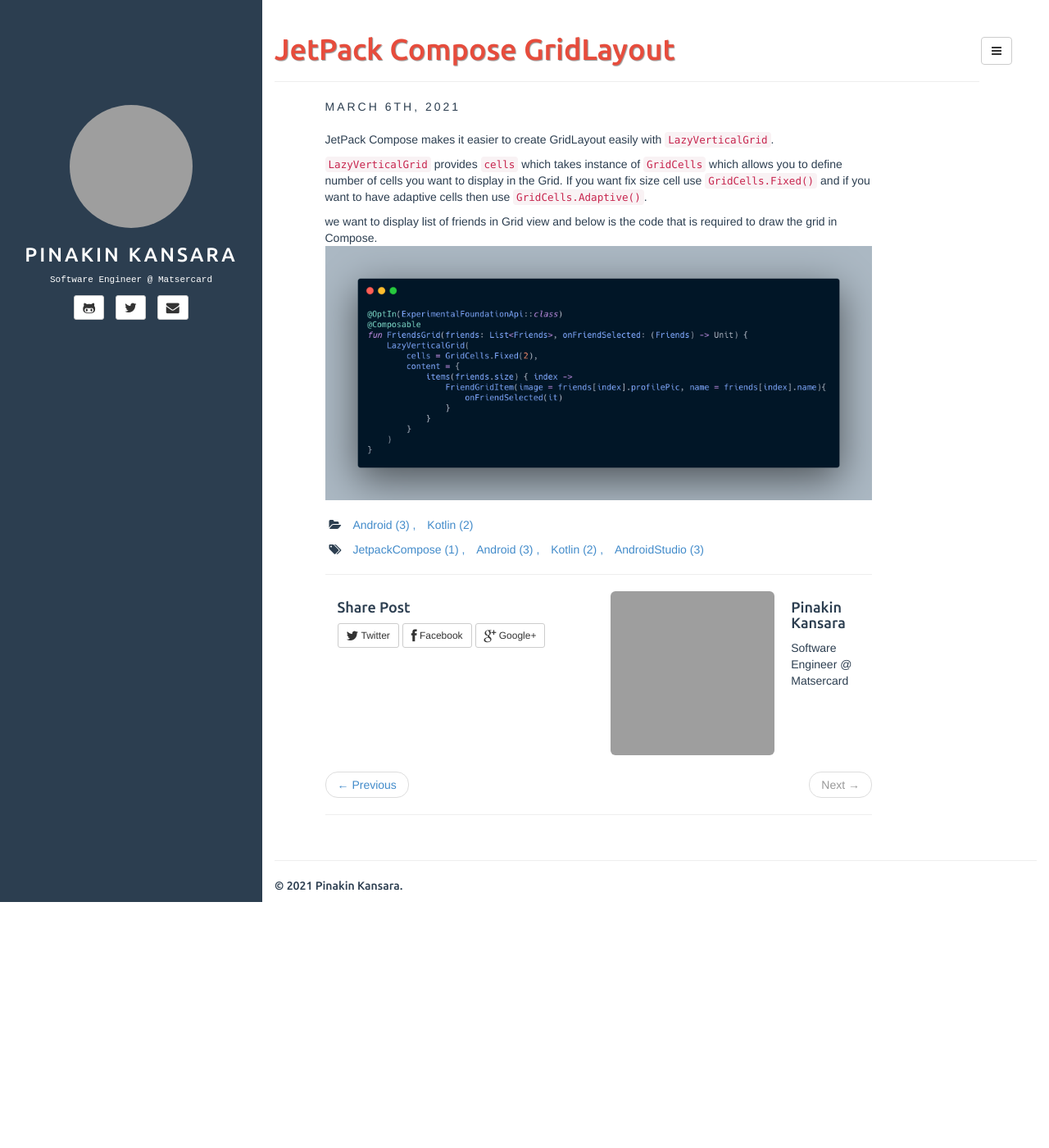
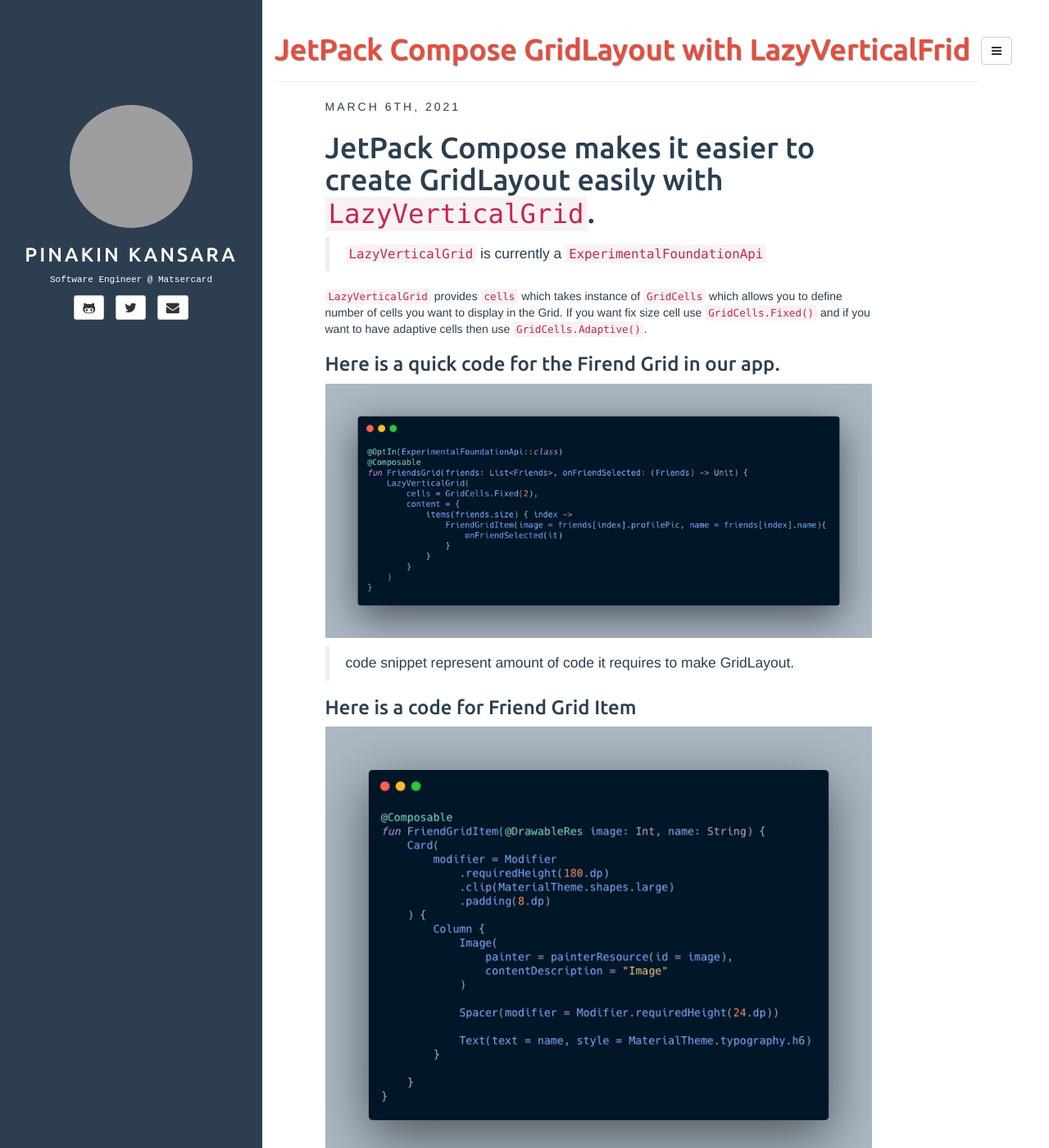
Before and after one commit to pinakinkansara/pinakinkansara.github.io, a Jekyll site: the page built from _posts/2021-03-06-Compose Grid.md, in a window 1280 px wide and 1400 px high. Shown: the whole window at 82% size. Built offline with Jekyll 4.4.1, drawn with Linux system fonts in a browser that asks for light colours; some of the changed text lies outside the part shown; grey boxes are pictures that could not be loaded.

Commit message:
Updated article with image and github code link

````diff
--- a/_posts/2021-03-06-Compose Grid.md
+++ b/_posts/2021-03-06-Compose Grid.md
@@ -1,15 +1,25 @@
 ---
 layout: post
-title: JetPack Compose GridLayout
+title: JetPack Compose GridLayout with LazyVerticalFrid
 categories: [Android, Kotlin]
 tags: [JetpackCompose, Android, Kotlin, AndroidStudio]
 description: Jetpack Compose provides very easy api for creating GridView, and that to without need of XML and Adapters ;-)
 ---
-JetPack Compose makes it easier to create GridLayout easily with ```LazyVerticalGrid```.
+# JetPack Compose makes it easier to create GridLayout easily with ```LazyVerticalGrid```.
+
+> ```LazyVerticalGrid``` is currently a ```ExperimentalFoundationApi```
+
 
 ```LazyVerticalGrid``` provides ```cells``` which takes instance of ```GridCells``` which allows you to define number of cells you want to display in the Grid.
 If you want fix size cell use  ```GridCells.Fixed()``` and if you want to have adaptive cells then use ```GridCells.Adaptive()```.
 
 
-we want to display list of friends in Grid view and below is the code that is required to draw the grid in Compose.
+### Here is a quick code for the Firend Grid in our app.
 ![image](/assets/images/FriendsGrid.png)
+> code snippet represent amount of code it requires to make GridLayout.
+
+### Here is a code for Friend Grid Item
+![image](/assets/images/FriendListItem.png)
+
+
+#### Complete source code for the post can be found at [Github](https://github.com/pinakinkansara/ComposePlayGround/tree/gridview)
````
